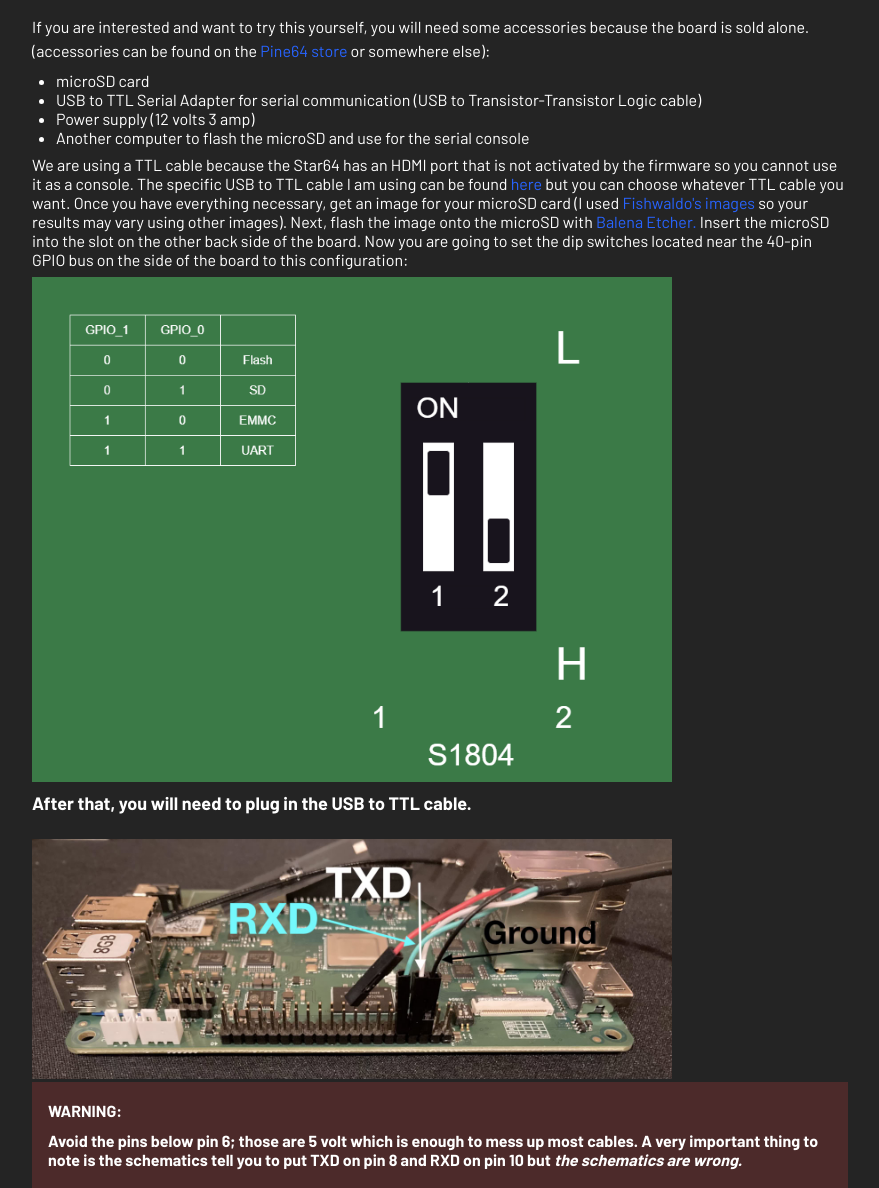
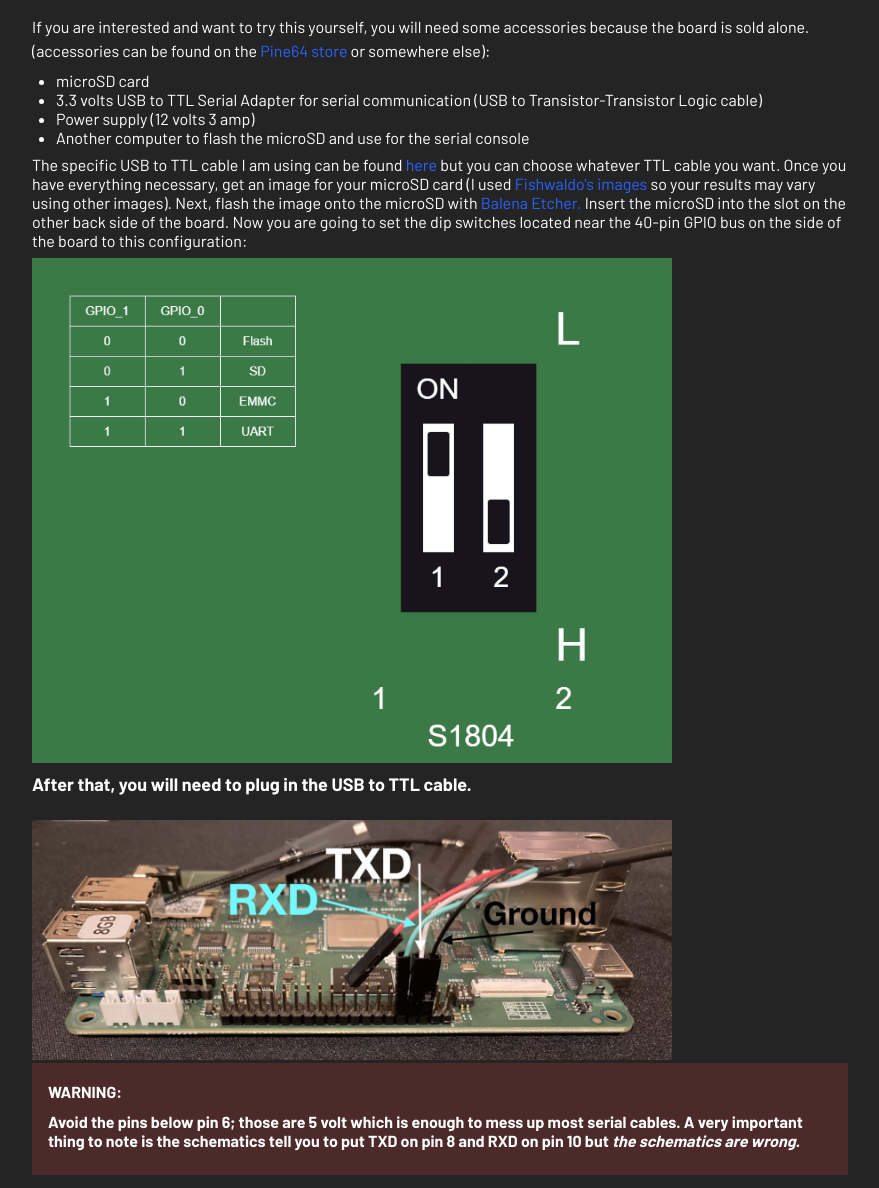
Before and after one commit to MRRcode979/mrrcode979.github.io, a plain HTML site: page blog/post/star64-guide/index.html in a window 1280 px wide. Shown: the part 343-1531 px from the top of the page, without its empty margins (200-1079 px from the left). Drawn offline with Linux system fonts and the light colour scheme.

Commit message:
Update index.html

```diff
--- a/blog/post/star64-guide/index.html
+++ b/blog/post/star64-guide/index.html
@@ -31,11 +31,11 @@ Star64: Installing Linux
 <p>If you are interested and want to try this yourself, you will need some accessories because the board is sold alone. (accessories can be found on the <a class="colored" href="https://pine64.com/product-category/star64-accessories/">Pine64 store</a> or somewhere else):
 <ul>
     <li>microSD card</li>
-    <li>USB to TTL Serial Adapter for serial communication (USB to Transistor-Transistor Logic cable)</li>
+    <li>3.3 volts USB to TTL Serial Adapter for serial communication (USB to Transistor-Transistor Logic cable)</li>
     <li>Power supply (12 volts 3 amp)</li>
     <li>Another computer to flash the microSD and use for the serial console</li>
 </ul>
-  We are using a TTL cable because the Star64 has an HDMI port that is not activated by the firmware so you cannot use it as a console. The specific USB to TTL cable I am using can be found <a class="colored" href="https://www.adafruit.com/product/954">here</a> but you can choose whatever TTL cable you want. Once you have everything necessary, get an image for your microSD card (I used <a class="colored" href="https://github.com/Fishwaldo/meta-pine64">Fishwaldo's images</a> so your results may vary using other images). Next, flash the image onto the microSD with <a class="colored" href="https://etcher.balena.io/">Balena Etcher.</a> Insert the microSD into the slot on the other back side of the board. Now you are going to set the dip switches located near the 40-pin GPIO bus on the side of the board to this configuration:</p>
+  The specific USB to TTL cable I am using can be found <a class="colored" href="https://www.adafruit.com/product/954">here</a> but you can choose whatever TTL cable you want. Once you have everything necessary, get an image for your microSD card (I used <a class="colored" href="https://github.com/Fishwaldo/meta-pine64">Fishwaldo's images</a> so your results may vary using other images). Next, flash the image onto the microSD with <a class="colored" href="https://etcher.balena.io/">Balena Etcher.</a> Insert the microSD into the slot on the other back side of the board. Now you are going to set the dip switches located near the 40-pin GPIO bus on the side of the board to this configuration:</p>
 <picture>
   <source srcset="/static/images/SD_switch_map.jxl" type="image/jxl">
   <source srcset="/static/images/SD_switch_map.webp" type="image/webp">
@@ -46,7 +46,7 @@ Star64: Installing Linux
   <source srcset="/static/images/pins.jxl" type="image/jxl">
   <img src="/static/images/pins.jpg" alt="Fallback image" loading="lazy">
 </picture>
-<div class="admonition danger"><p class="admonition-title">WARNING:</p> <b>Avoid the pins below pin 6; those are <u>5 volt</u> which is enough to mess up most cables. A very important thing to note is the schematics tell you to put TXD on pin 8 and RXD on pin 10 but <i>the schematics are wrong.</i></b>
+<div class="admonition danger"><p class="admonition-title">WARNING:</p> <b>Avoid the pins below pin 6; those are <u>5 volt</u> which is enough to mess up most serial cables. A very important thing to note is the schematics tell you to put TXD on pin 8 and RXD on pin 10 but <i>the schematics are wrong.</i></b>
 </div>
 Keeping that in mind, place <i>ground on pin 6, RXD on pin 8, and TXD on pin 10.</i> Connect the USB to TTL cable to a USB port on your computer. Open up the terminal and install tio or screen. After that, enter the following command: <code>tio -b 115200 /dev/ttyUSB0</code> or if your using screen enter this instead: <code>screen /dev/ttyUSB0 115200</code> If you're on a mac, tty path will be something more like <code>/dev/tty.usbserial-*</code> (* being the identifier of the USB to TTL cable). If you're unsure which path to use then run <code>ls -ltr /dev</code> and make sure it's showing up. Next, plug in the power supply to your board and wait, it might take a while. Linux will eventually start running. If you're using Fishwaldo's images, <a class="colored" href="https://github.com/Fishwaldo/meta-pine64">the logins and passwords are written in the README.</a> Now you can run commands and have some fun! Congratulations on installing Linux on your Star64 sbc!</p>
 <h2>Where to go from here?</h2>
```
